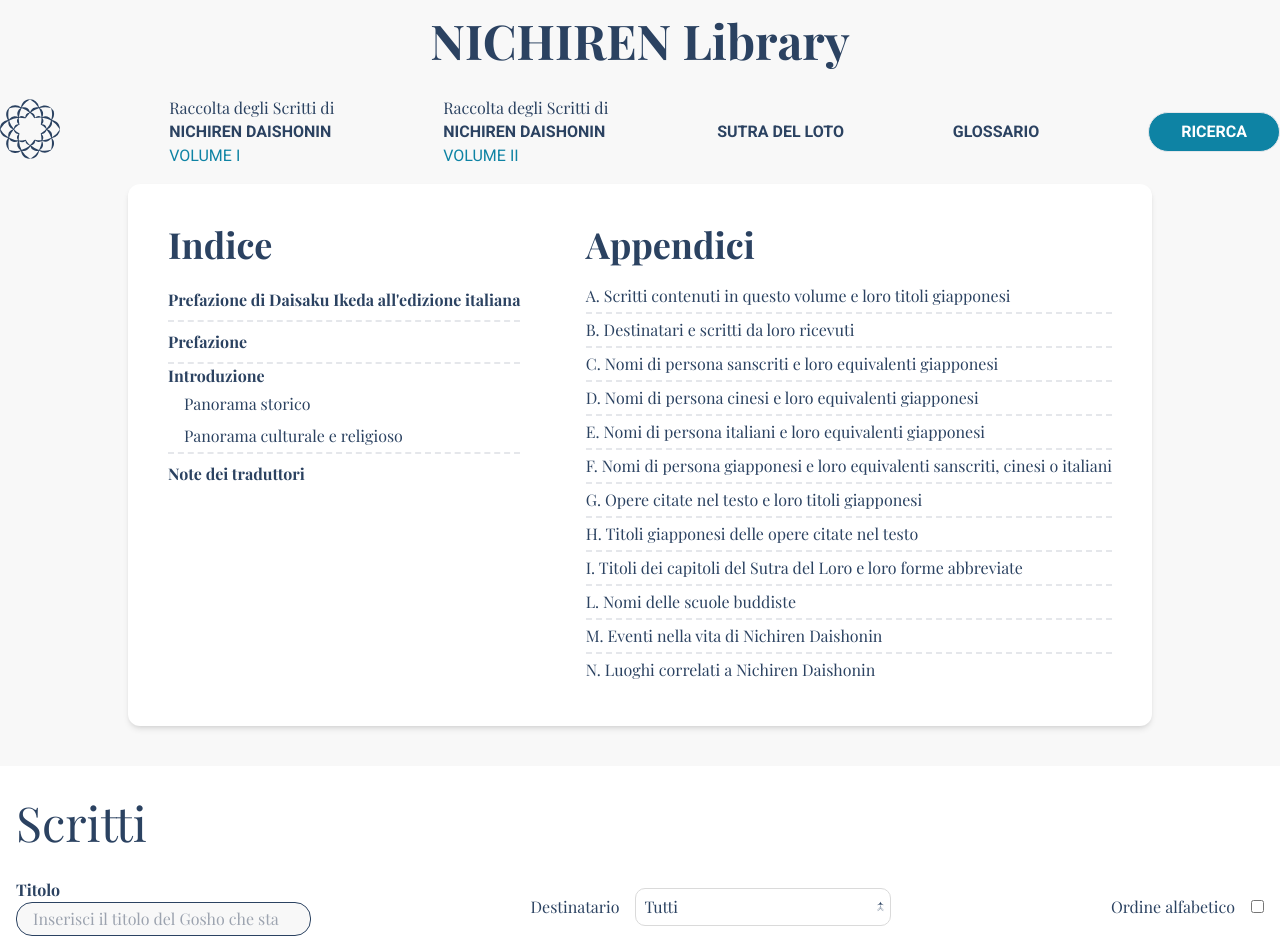
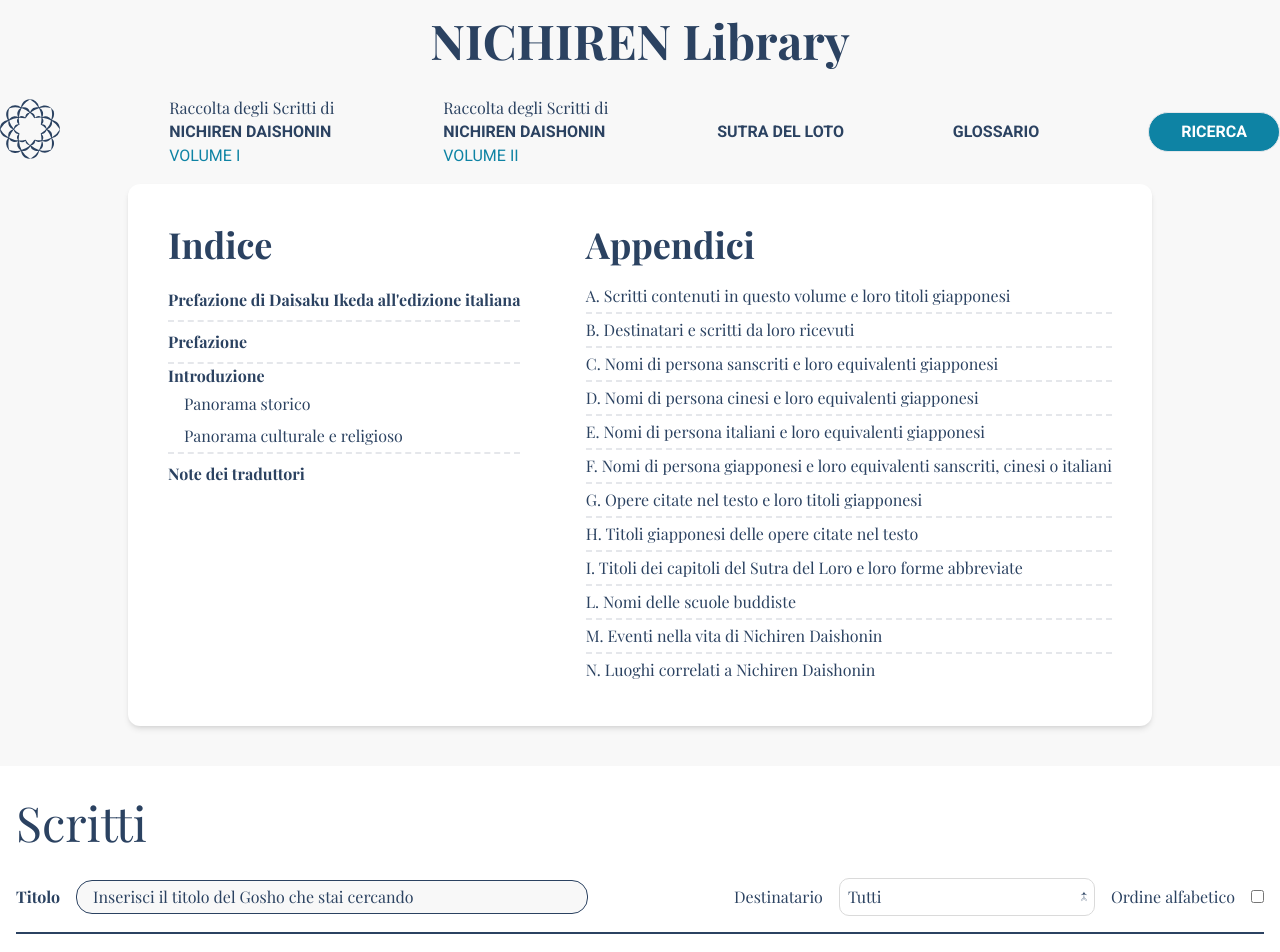
Before and after one commit to upalatucci/biblioteca-nextjs, a Next.js app: page /rsnd-vol1 in a window 1280 px wide. Shown: the top 952 px of the page. Built offline with nearby package versions, Linux system fonts and the light colour scheme; a web font is replaced by a local one.

Commit message:
resolve gosho filters

```diff
--- a/components/GoshoList.tsx
+++ b/components/GoshoList.tsx
@@ -88,8 +88,8 @@ const GoshoList: React.FC<GoshoListProps> = ({ jsonData }) => {
     <section className="bg-white" id="gosho-list">
       <div className="container mx-auto px-4 py-8 min-h-[50vh]">
         <h2 className="text-4xl md:text-5xl text-secondary mb-8">Scritti</h2>
-        <form className="border-b-2 border-secondary pb-2 flex items-center justify-between flex-wrap">
-          <label className="mb-4">
+        <form className="border-b-2 border-secondary flex items-start flex-col md:flex-row md:items-center justify-between flex-wrap gap-4 pb-4">
+          <label className="flex-1">
             <span className="mr-4 font-bold">Titolo</span>
             <SearchInput
               value={titleFilter}
@@ -97,7 +97,7 @@ const GoshoList: React.FC<GoshoListProps> = ({ jsonData }) => {
               placeholder="Inserisci il titolo del Gosho che stai cercando"
             />
           </label>
-          <label className="mb-4 flex items-center">
+          <label className="flex items-center flex-wrap">
             <span className="mr-4">Destinatario</span>
             <Select
               onChange={setRecipient}
@@ -107,7 +107,7 @@ const GoshoList: React.FC<GoshoListProps> = ({ jsonData }) => {
               className="w-64"
             />
           </label>
-          <label className="mb-4">
+          <label className="">
             <span className="mr-4">Ordine alfabetico</span>
             <input
               type="checkbox"
--- a/components/SearchInput.tsx
+++ b/components/SearchInput.tsx
@@ -13,7 +13,7 @@ const SearchInput: FC<SearchInputProps> = ({
 }) => (
   <input
     type="search"
-    className="border border-secondary w-full max-w-lg px-4 py-1 rounded-2xl bg-defaultBg"
+    className="border border-secondary w-full max-w-lg px-4 py-1 rounded-2xl bg-defaultBg placeholder:text-secondary"
     placeholder={placeholder || "Inserisci la parola o frase..."}
     value={value || ""}
     onChange={onChange}
```
